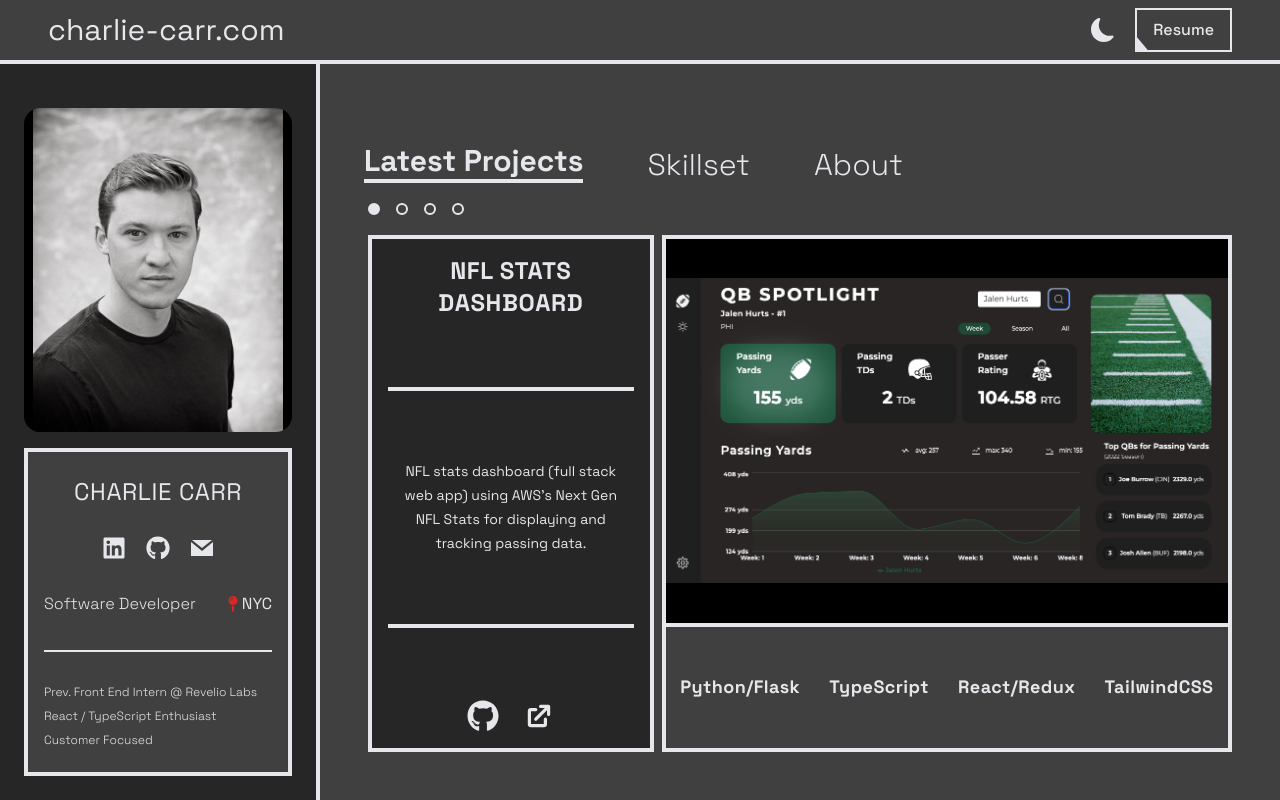
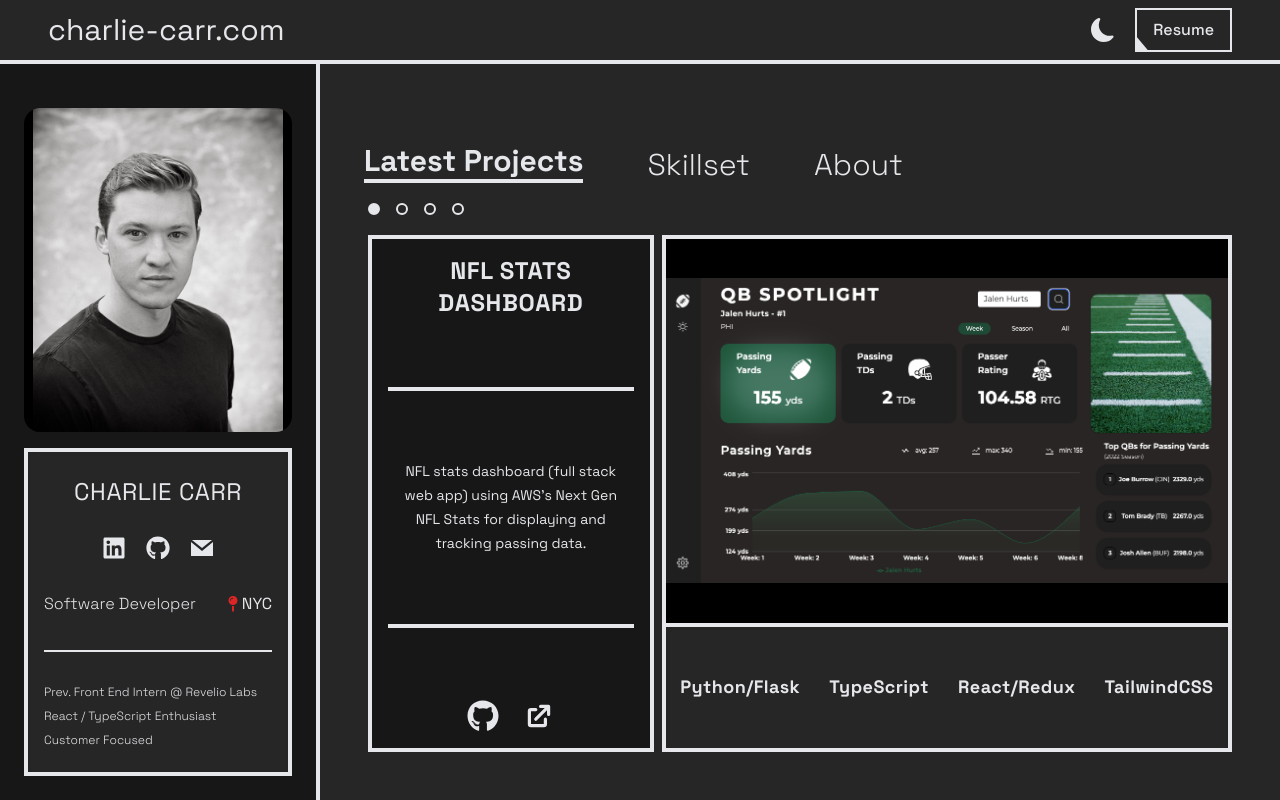
Before and after one commit to CharlesCarr/charlie-portfolio, a Next.js app: page / in a window 1280 px wide. Both pictures are taken after a click on the icon 1103 px from the left and 30 px from the top of the page. Built offline with nearby package versions, Linux system fonts and the light colour scheme.

Commit message:
fix: bg colors dark mode and dark mode hover effects

```diff
--- a/components/Header.tsx
+++ b/components/Header.tsx
@@ -17,14 +17,14 @@
     if (currentTheme === "dark") {
       return (
         <BsMoonFill
-          className="w-6 h-6 cursor-pointer hover:text-black"
+          className="w-6 h-6 cursor-pointer hover:scale-125"
           onClick={() => setTheme("light")}
         />
       );
     } else {
       return (
         <BsSunFill
-          className="w-6 h-6 cursor-pointer hover:text-black"
+          className="w-6 h-6 cursor-pointer hover:scale-125"
           onClick={() => setTheme("dark")}
         />
       );
@@ -36,7 +36,7 @@
   };
 
   return (
-    <header className="flex h-header-actual w-full justify-between items-center px-4 sm:px-12 border-b-black dark:border-b-gray-200 border-t-0 border-x-0 border-4 bg-[#e1e2e6] dark:bg-neutral-700">
+    <header className="flex h-header-actual w-full justify-between items-center px-4 sm:px-12 border-b-black dark:border-b-gray-200 border-t-0 border-x-0 border-4 bg-[#e1e2e6] dark:bg-neutral-800">
       {/* right header */}
       <div className="flex justify-center items-center">
         <p className="text-xl sm:text-3xl">charlie-carr.com</p>
--- a/components/LeftSection.tsx
+++ b/components/LeftSection.tsx
@@ -8,7 +8,7 @@
   };
 
   return (
-    <section className="w-full lg:w-1/4 h-header flex flex-col sm:flex-col-reverse md:flex-row lg:flex-col justify-center md:justify-around items-center lg:border-r-4 border-black dark:border-gray-200 border-0 border-b-4 lg:border-b-0 px-6 py-6 bg-[#acafb5] dark:bg-neutral-800">
+    <section className="w-full lg:w-1/4 h-header flex flex-col sm:flex-col-reverse md:flex-row lg:flex-col justify-center md:justify-around items-center lg:border-r-4 border-black dark:border-gray-200 border-0 border-b-4 lg:border-b-0 px-6 py-6 bg-[#acafb5] dark:bg-neutral-900">
       <div className="bg-black rounded-2xl w-52 h-60 sm:w-60 sm:mt-5 sm:h-1/2 lg:w-full lg:h-left flex flex-col justify-center items-center relative">
         <Image
           src="/images/headshot.jpg"
@@ -20,14 +20,14 @@
         />
       </div>
 
-      <div className="w-full lg:w-full sm:w-1/2 sm:h-1/2 h-60 flex flex-col justify-between items-center border-4 border-black dark:border-gray-200 mt-4 px-2 lg:px-4 py-6 shadow-inner bg-[#ced1d3] dark:bg-neutral-700">
+      <div className="w-full lg:w-full sm:w-1/2 sm:h-1/2 h-60 flex flex-col justify-between items-center border-4 border-black dark:border-gray-200 mt-4 px-2 lg:px-4 py-6 shadow-inner bg-[#ced1d3] dark:bg-neutral-800">
         <p className="text-3xl sm:text-2xl 2xl:text-4xl mb-2 tracking-wide text-center">
           CHARLIE CARR
         </p>
         <ul className="w-full flex justify-center items-center m-0 p-0">
           <li className="mr-5">
             <FaLinkedin
-              className="w-6 h-6 md:w-7 md:h-7 lg:w-6 lg:h-6 cursor-pointer hover:text-black"
+              className="w-6 h-6 md:w-7 md:h-7 lg:w-6 lg:h-6 cursor-pointer hover:text-white dark:hover:text-black"
               onClick={() =>
                 iconClickHandler("https://www.linkedin.com/in/charliecarr4/")
               }
@@ -35,13 +35,13 @@
           </li>
           <li className="mr-5">
             <FaGithub
-              className="w-6 h-6 md:w-7 md:h-7 lg:w-6 lg:h-6 cursor-pointer hover:text-black"
+              className="w-6 h-6 md:w-7 md:h-7 lg:w-6 lg:h-6 cursor-pointer hover:text-white dark:hover:text-black"
               onClick={() => iconClickHandler("https://github.com/CharlesCarr")}
             />
           </li>
           <li>
             <GrMail
-              className="w-6 h-6 md:w-7 md:h-7 lg:w-6 lg:h-6 cursor-pointer hover:text-black"
+              className="w-6 h-6 md:w-7 md:h-7 lg:w-6 lg:h-6 cursor-pointer hover:text-white dark:hover:text-black"
               onClick={() => iconClickHandler("mailto:charliecarr4@gmail.com")}
             />
           </li>
--- a/components/Project.tsx
+++ b/components/Project.tsx
@@ -14,7 +14,7 @@
   return (
     <div className="h-full md:h-[450px] lg:h-full w-full flex flex-col sm:flex-row justify-center items-center mt-2 sm:mt-0">
       {/* left side project */}
-      <div className="w-full sm:w-1/3 h-64 sm:h-full border-4 border-black dark:border-gray-200 flex flex-col justify-between items-center py-4 2xl:py-10 sm:px-2 lg:px-4 mr-0 sm:mr-2 bg-[#acafb5] dark:bg-neutral-800 mb-6 sm:mb-0">
+      <div className="w-full sm:w-1/3 h-64 sm:h-full border-4 border-black dark:border-gray-200 flex flex-col justify-between items-center py-4 2xl:py-10 sm:px-2 lg:px-4 mr-0 sm:mr-2 bg-[#acafb5] dark:bg-neutral-900 mb-6 sm:mb-0">
         <h1 className="font-bold mb-2 text-base lg:text-2xl tracking-wide text-center">
           {title}
         </h1>
@@ -24,13 +24,13 @@
         <ul className="m-0 p-0 w-full flex justify-center items-center">
           <li>
             <FaGithub
-              className="w-8 h-8 mr-3 cursor-pointer dark:hover:text-black"
+              className="w-8 h-8 mr-3 cursor-pointer hover:text-white dark:hover:text-black"
               onClick={() => gitHubClickHandler()}
             />
           </li>
           <li>
             <HiExternalLink
-              className="w-8 h-8 ml-3 cursor-pointer dark:hover:text-black"
+              className="w-8 h-8 ml-3 cursor-pointer hover:text-white dark:hover:text-black"
               onClick={() => demoClickHandler()}
             />
           </li>
--- a/components/layout.tsx
+++ b/components/layout.tsx
@@ -12,7 +12,7 @@
   const [filterState, setFilterState] = useState<string>("Latest Projects");
 
   return (
-    <div className="h-full lg:h-screen lg:max-h-screen w-screen max-w-screen flex flex-col justify-center items-center bg-[#ced1d3] dark:bg-neutral-700 dark:text-gray-200 overflow-hidden">
+    <div className="h-full lg:h-screen lg:max-h-screen w-screen max-w-screen flex flex-col justify-center items-center bg-[#ced1d3] dark:bg-neutral-800 dark:text-gray-200 overflow-hidden">
       <Head>
         <title>Charlie Carr</title>
         <meta name="description" content="Charlie Carr Web Dev Portfolio" />
```
